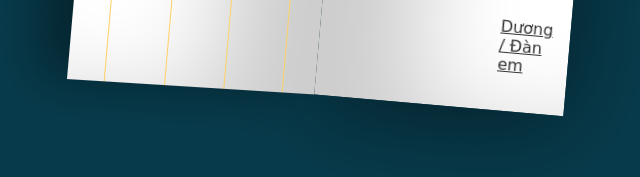
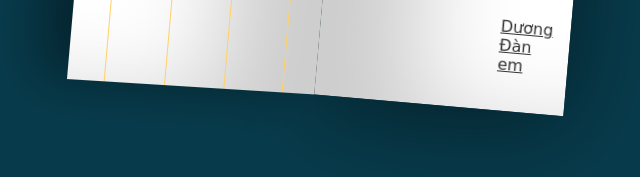
Before and after one commit to HduongX/Happybirthdaymyfriend, a plain HTML site: page index.html in a window 1280 px wide. Shown: the part 391-568 px from the top of the page, 186-826 px from the left. Drawn offline with Linux system fonts and the light colour scheme; a script that the page names is missing.

Commit message:
Update index.html

```diff
--- a/index.html
+++ b/index.html
@@ -26,7 +26,7 @@
     <h3 class="back">Chúc Mừng Sinh Nhật Như :3</h3>
     <p contenteditable="false">Gửi Ka,</p>
     <p contenteditable="false">Chúc Mừng Sinh Nhật Ka! Đệ xin chúc Ka sẽ hạnh phúc hơn khi sang tuổi mới. Cảm ơn vì đã đọc, sinh nhật vui vẻ <3. </p>
-    <p contenteditable="false" class="name">Dương / Đàn em</p>
+    <p contenteditable="false" class="name">Dương   Đàn em</p>
   </div>
 </div>
 </div>
```
